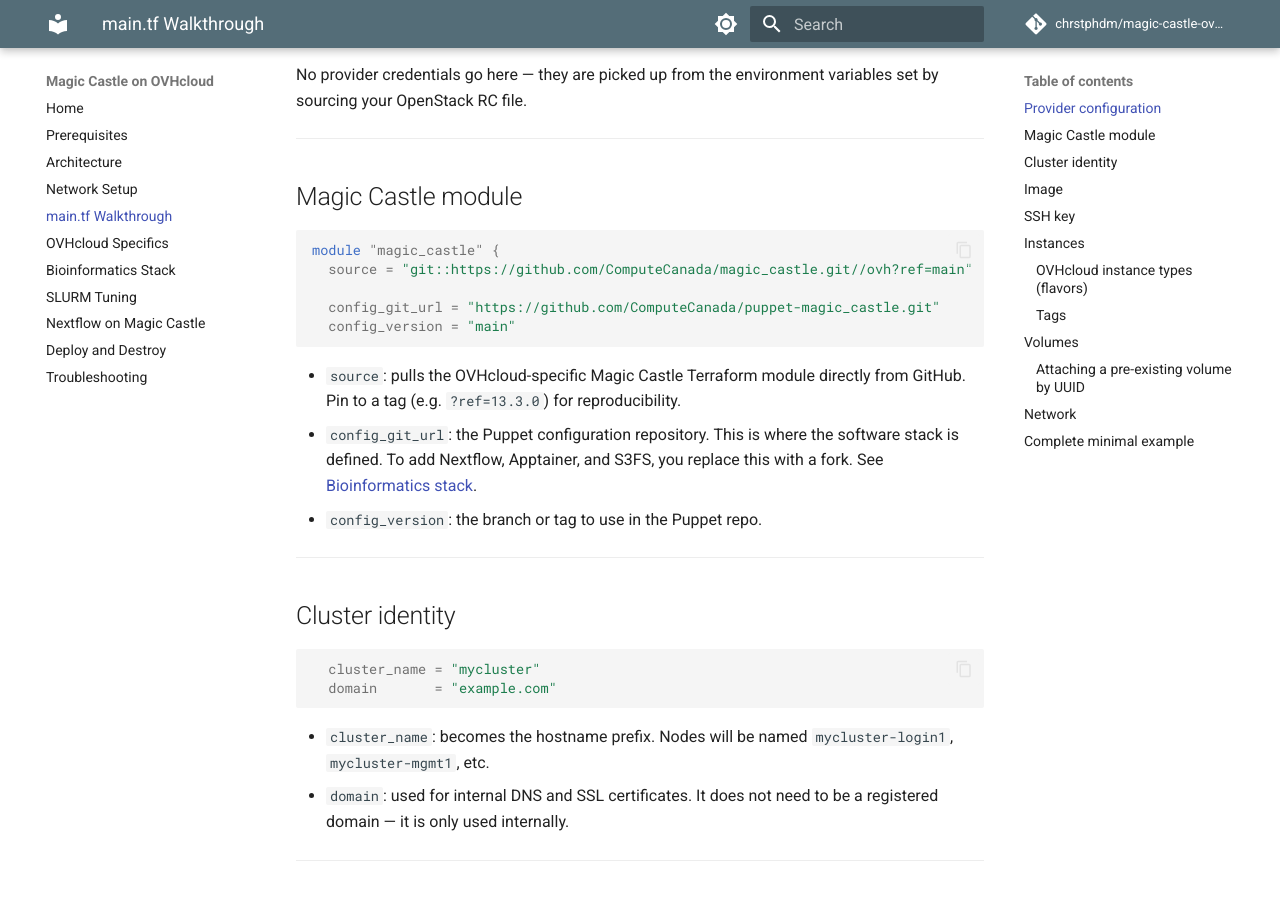
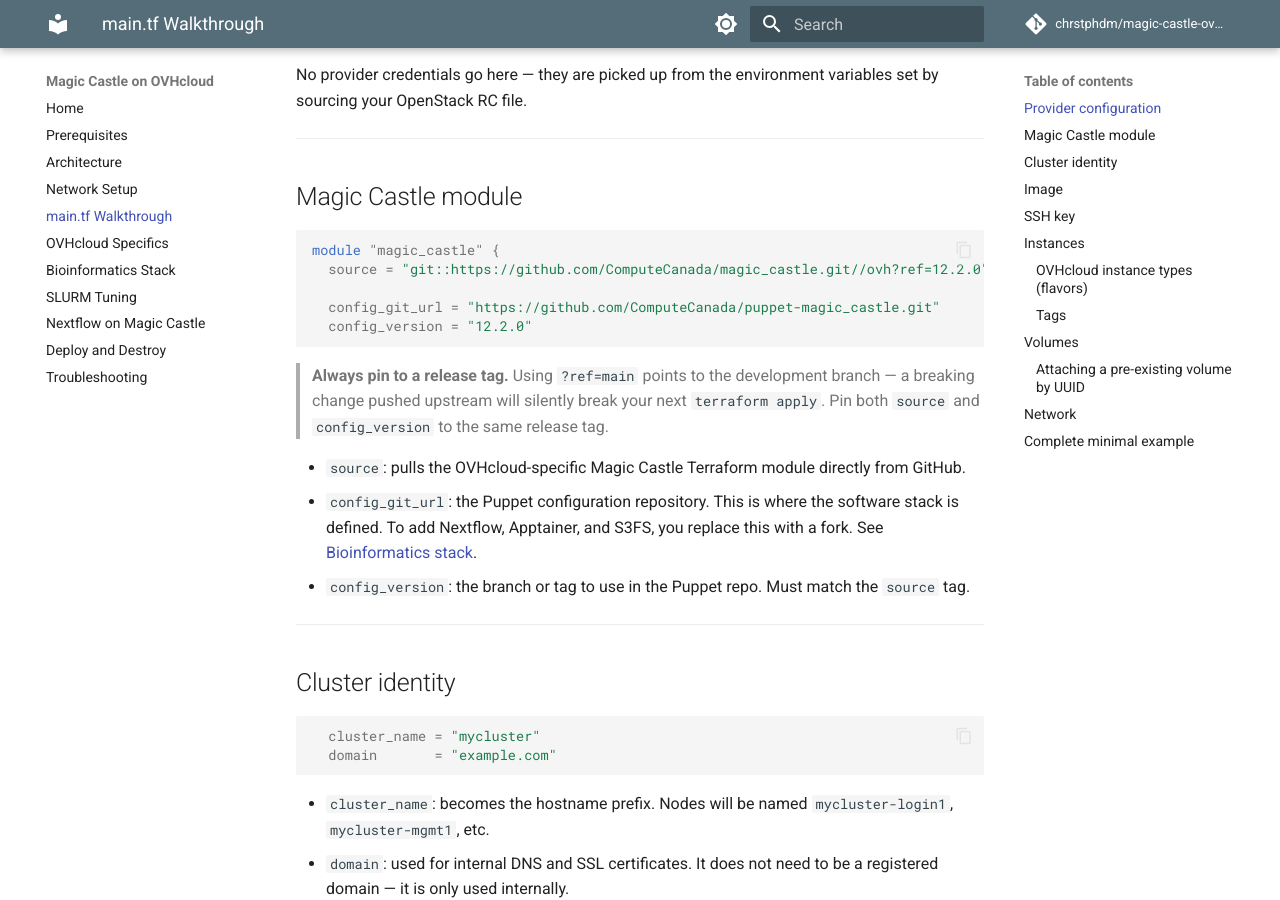
Before and after one commit to chrstphdm/magic-castle-ovhcloud, an MkDocs documentation site: the page built from docs/04-main-tf.md, in a window 1280 px wide and 900 px high, scrolled down 561 px. Built offline with MkDocs 1.6.1 and Material for MkDocs 9.7.7, drawn with Linux system fonts in a browser that asks for light colours; comment, search, counter and statistics services are not loaded; some of the changed text lies outside the part shown.

Commit message:
fix: pin Magic Castle source to release tag 12.2.0 instead of main

````diff
--- a/docs/04-main-tf.md
+++ b/docs/04-main-tf.md
@@ -31,18 +31,21 @@
 
 ```hcl
 module "magic_castle" {
-  source = "git::https://github.com/ComputeCanada/magic_castle.git//ovh?ref=main"
+  source = "git::https://github.com/ComputeCanada/magic_castle.git//ovh?ref=12.2.0"
 
   config_git_url = "https://github.com/ComputeCanada/puppet-magic_castle.git"
-  config_version = "main"
+  config_version = "12.2.0"
 ```
 
+> **Always pin to a release tag.** Using `?ref=main` points to the development branch —
+> a breaking change pushed upstream will silently break your next `terraform apply`. Pin
+> both `source` and `config_version` to the same release tag.
+
 - `source`: pulls the OVHcloud-specific Magic Castle Terraform module directly from GitHub.
-  Pin to a tag (e.g. `?ref=13.3.0`) for reproducibility.
 - `config_git_url`: the Puppet configuration repository. This is where the software stack
   is defined. To add Nextflow, Apptainer, and S3FS, you replace this with a fork.
   See [Bioinformatics stack](06-bioinfo-stack.md).
-- `config_version`: the branch or tag to use in the Puppet repo.
+- `config_version`: the branch or tag to use in the Puppet repo. Must match the `source` tag.
 
 ---
 
@@ -216,10 +219,10 @@
 }
 
 module "magic_castle" {
-  source = "git::https://github.com/ComputeCanada/magic_castle.git//ovh?ref=main"
+  source = "git::https://github.com/ComputeCanada/magic_castle.git//ovh?ref=12.2.0"
 
   config_git_url = "https://github.com/ComputeCanada/puppet-magic_castle.git"
-  config_version = "main"
+  config_version = "12.2.0"
 
   cluster_name = "mycluster"
   domain       = "example.com"
````
